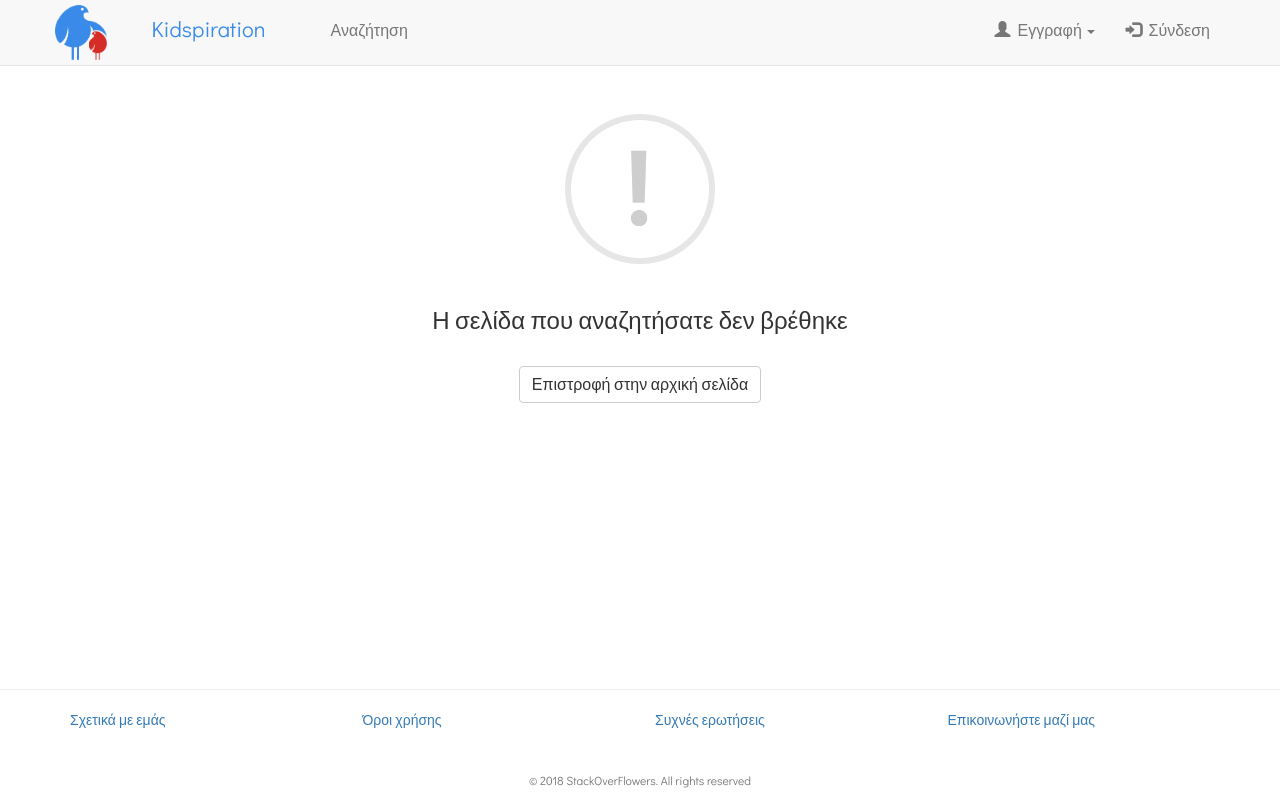
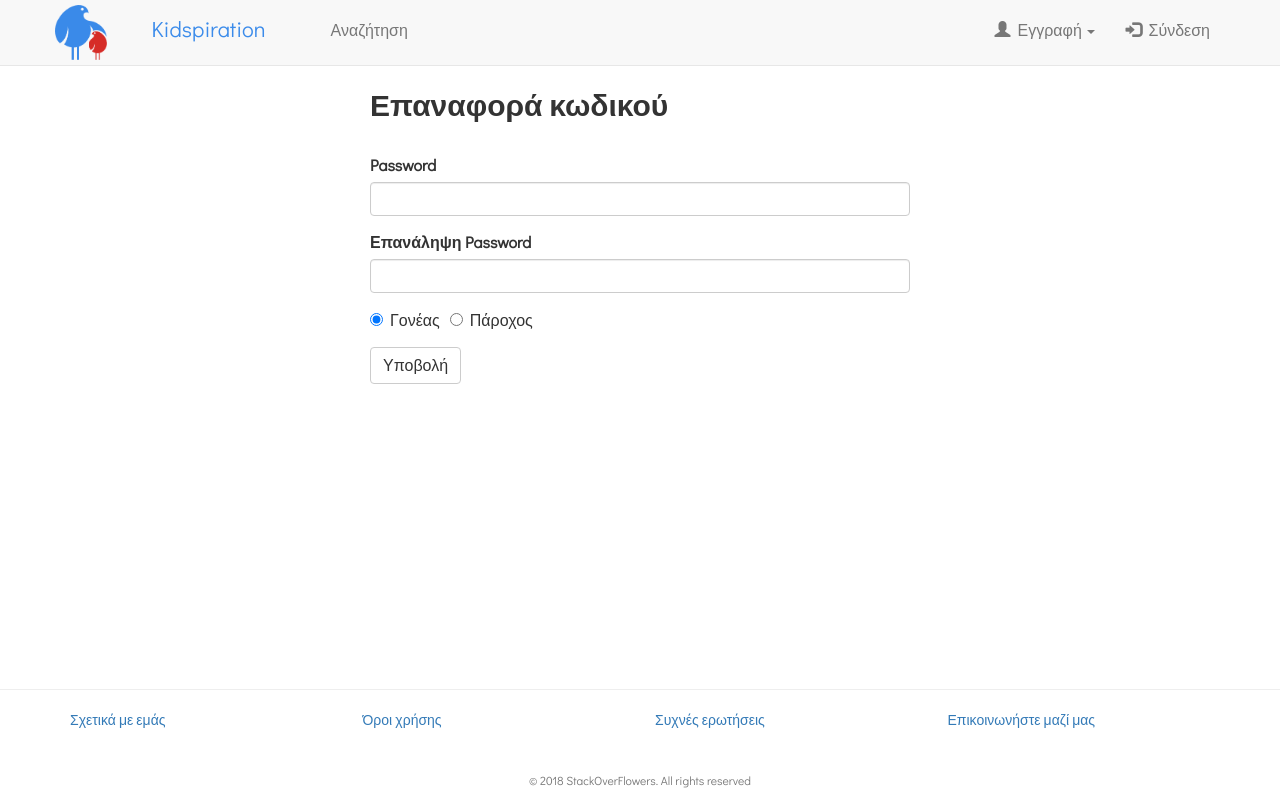
Before and after one commit to OrestisKariotis/Stack-Over-Flowers, an Angular app in the folder kid-front/: page /reset-pass in a window 1280 px wide. Built offline with nearby package versions, Linux system fonts and the light colour scheme; what @agm/core, ngx-pagination would draw is missing.

Commit message:
reset pass service

```diff
--- a/kid-front/src/app/app-routing.module.ts
+++ b/kid-front/src/app/app-routing.module.ts
@@ -20,6 +20,7 @@ import { ProviderProfileComponent } from './provider-profile/provider-profile.co
 import { AdminLoginComponent } from './admin-login/admin-login.component';
 import { ControlPanelComponent } from './control-panel/control-panel.component';
 import { EventPageComponent } from './event-page/event-page.component';
+import { ResetPassComponent } from './reset-pass/reset-pass.component';
 
 const appRoutes: Routes = [
   { path: 'home',
@@ -67,6 +68,9 @@ const appRoutes: Routes = [
   { path: 'event-page/:id',
     component: EventPageComponent
   },
+  { path: 'reset-pass',
+    component: ResetPassComponent
+  },
   { path: 'adminlogin',
     component: AdminLoginComponent
   },
--- a/kid-front/src/app/app.module.ts
+++ b/kid-front/src/app/app.module.ts
@@ -29,6 +29,7 @@ import { ParentService } from './services/parent.service';
 import { ProviderService } from './services/provider.service';
 import { ParentProfGuardService, PointsGuardService, EventRegGuardService, ControlGuardService } from './services/guard.service';
 import { AdminService } from './services/admin.service';
+import { NewPassService } from './services/new-pass.service';
 
 import { FaqComponent } from './faq/faq.component';
 import { AboutUsComponent } from './about-us/about-us.component';
@@ -43,6 +44,7 @@ import { ControlPanelComponent } from './control-panel/control-panel.component';
 import { EventRegisterComponent } from './event-register/event-register.component';
 import { SearchComponent } from './search/search.component';
 import { EventPageComponent } from './event-page/event-page.component';
+import { ResetPassComponent } from './reset-pass/reset-pass.component';
 
 
 
@@ -66,7 +68,8 @@ import { EventPageComponent } from './event-page/event-page.component';
     ControlPanelComponent,
     SearchComponent,
     EventPageComponent,
-    EventRegisterComponent
+    EventRegisterComponent,
+    ResetPassComponent
   ],
   imports: [
     BrowserModule,
@@ -94,6 +97,7 @@ import { EventPageComponent } from './event-page/event-page.component';
     EventRegGuardService,
     AdminService,
     ControlGuardService,
+    NewPassService,
     fakeBackendProvider
   ],
   bootstrap: [AppComponent]
--- /dev/null
+++ b/kid-front/src/app/reset-pass/reset-pass.component.html
@@ -0,0 +1,32 @@
+<div class="container">
+	<div class="col-sm-8 col-sm-offset-2 col-md-6 col-md-offset-3">
+		<h2><b>Επαναφορά κωδικού</b></h2>
+		<br>
+		<form name="form" (ngSubmit)="f.form.valid && resetPass()" #f="ngForm"
+			novalidate>
+			<div class="form-group"
+				[ngClass]="{ 'has-error': f.submitted && !password.valid }">
+				<label for="password">Password</label> <input type="password"
+					class="form-control" name="password" [(ngModel)]="model.password"
+					#password="ngModel" required minLength/>
+				<div *ngIf="f.submitted && !password.valid" class="help-block">Το πεδίο
+					είναι υποχρεωτικό!</div>
+			</div>
+			<div class="form-group"
+				[ngClass]="{ 'has-error': f.submitted && (!passRetype.valid || password.value != passRetype.value) }">
+				<label for="passRetype">Επανάληψη Password</label> <input type="password"
+					class="form-control" name="passRetype" [(ngModel)]="model.passRetype"
+					#passRetype="ngModel" required />
+				<div *ngIf="f.submitted && !password.valid" class="help-block">Το πεδίο
+					είναι υποχρεωτικό!</div>
+				<div *ngIf="f.submitted && (password.value != passRetype.value)" class="help-block">Οι κωδικοί δεν ταιριάζουν</div>
+			</div>
+			<div class="form-group">
+				<label class="radio-inline"><input type="radio" name="loginType" value="parent" checked [(ngModel)]="model.mode">Γονέας</label>
+				<label class="radio-inline"><input type="radio" name="loginType" value="provider" [(ngModel)]="model.mode">Πάροχος</label>
+			</div>
+			<button class="btn btn-default">Υποβολή</button>
+		</form>
+		<div *ngIf="model.error" class = "alert alert-danger">{{model.error}}</div>
+	</div>
+</div>
--- /dev/null
+++ b/kid-front/src/app/reset-pass/reset-pass.component.ts
@@ -0,0 +1,42 @@
+import { Component, OnInit } from '@angular/core';
+import { Router, ActivatedRoute } from '@angular/router';
+
+import { NewPassService } from '../services/new-pass.service';
+
+@Component({
+  selector: 'app-reset-pass',
+  templateUrl: './reset-pass.component.html',
+  styleUrls: ['./reset-pass.component.css']
+})
+export class ResetPassComponent implements OnInit {
+
+  model: any = {};
+  alert = false;
+  di: string;
+  lsta: string;
+
+  constructor( private router: Router , private route: ActivatedRoute , private nPService: NewPassService ) { }
+
+  ngOnInit() {
+    this.model.mode = 'parent';
+    this.route.queryParams.subscribe(params => {
+      this.di = params['di'];
+      this.lsta = params['lsta'];
+    });
+  }
+
+  resetPass() {
+    this.alert = false;
+    this.nPService.resetPass(this.model.password, this.model.mode, this.di, this.lsta)
+      .subscribe(
+        data => {
+          this.router.navigate(['/']);
+        },
+        error => {
+          this.alert = true;
+          this.model.error = error.error;
+        }
+      );
+  }
+
+}
--- /dev/null
+++ b/kid-front/src/app/services/new-pass.service.ts
@@ -0,0 +1,19 @@
+import { Injectable } from '@angular/core';
+import { HttpClient } from '@angular/common/http';
+import { Observable } from 'rxjs/Observable';
+import 'rxjs/add/operator/map';
+import 'rxjs/add/operator/catch';
+
+@Injectable()
+export class NewPassService {
+
+  constructor(private http: HttpClient) { }
+
+  resetPass(password: string, mode: string, di: string, lsta: string) {
+    if (mode === 'parent') {
+      return this.http.post<any>('/api/password_change/parent', { 'pseudoPassword': di, 'salt': lsta, 'newPassword': password });
+    } else {
+      return this.http.post<any>('/api/password_change/provider', { 'pseudoPassword': di, 'salt': lsta, 'newPassword': password });
+    }
+  }
+}
--- a/kid-front/src/app/user-login/user-login.component.html
+++ b/kid-front/src/app/user-login/user-login.component.html
@@ -9,22 +9,22 @@
 				<label for="username">Username</label> <input type="text"
 					class="form-control" name="username" [(ngModel)]="model.username"
 					#username="ngModel" required />
-				<div *ngIf="f.submitted && !username.valid" class="help-block">Username
-					is required</div>
+				<div *ngIf="f.submitted && !username.valid" class="help-block">Το πεδίο
+					είναι υποχρεωτικό!</div>
 			</div>
 			<div class="form-group"
 				[ngClass]="{ 'has-error': f.submitted && !password.valid }">
 				<label for="password">Password</label> <input type="password"
 					class="form-control" name="password" [(ngModel)]="model.password"
 					#password="ngModel" required />
-				<div *ngIf="f.submitted && !password.valid" class="help-block">Password
-					is required</div>
+				<div *ngIf="f.submitted && !password.valid" class="help-block">Το πεδίο
+					είναι υποχρεωτικό!</div>
 			</div>
 			<div class="form-group">
-				<label class="radio-inline"><input type="radio" name="loginType" value="parent" checked [(ngModel)]="model.mode">Parent Login</label>
-				<label class="radio-inline"><input type="radio" name="loginType" value="provider" [(ngModel)]="model.mode">Provider Login</label>
+				<label class="radio-inline"><input type="radio" name="loginType" value="parent" checked [(ngModel)]="model.mode">Σύνδεση Γονέα</label>
+				<label class="radio-inline"><input type="radio" name="loginType" value="provider" [(ngModel)]="model.mode">Σύνδεση Παρόχου</label>
 			</div>
-			<button class="btn btn-default">Login</button>
+			<button class="btn btn-default">Σύνδεση</button>
 		</form>
 		<div *ngIf="model.error" class = "alert alert-danger">{{model.error}}</div>
 		<br/>
```
Also changed, not shown: kid-front/src/app/reset-pass/reset-pass.component.css (added), 2 other files (tests, documents, lock files or other folders).
